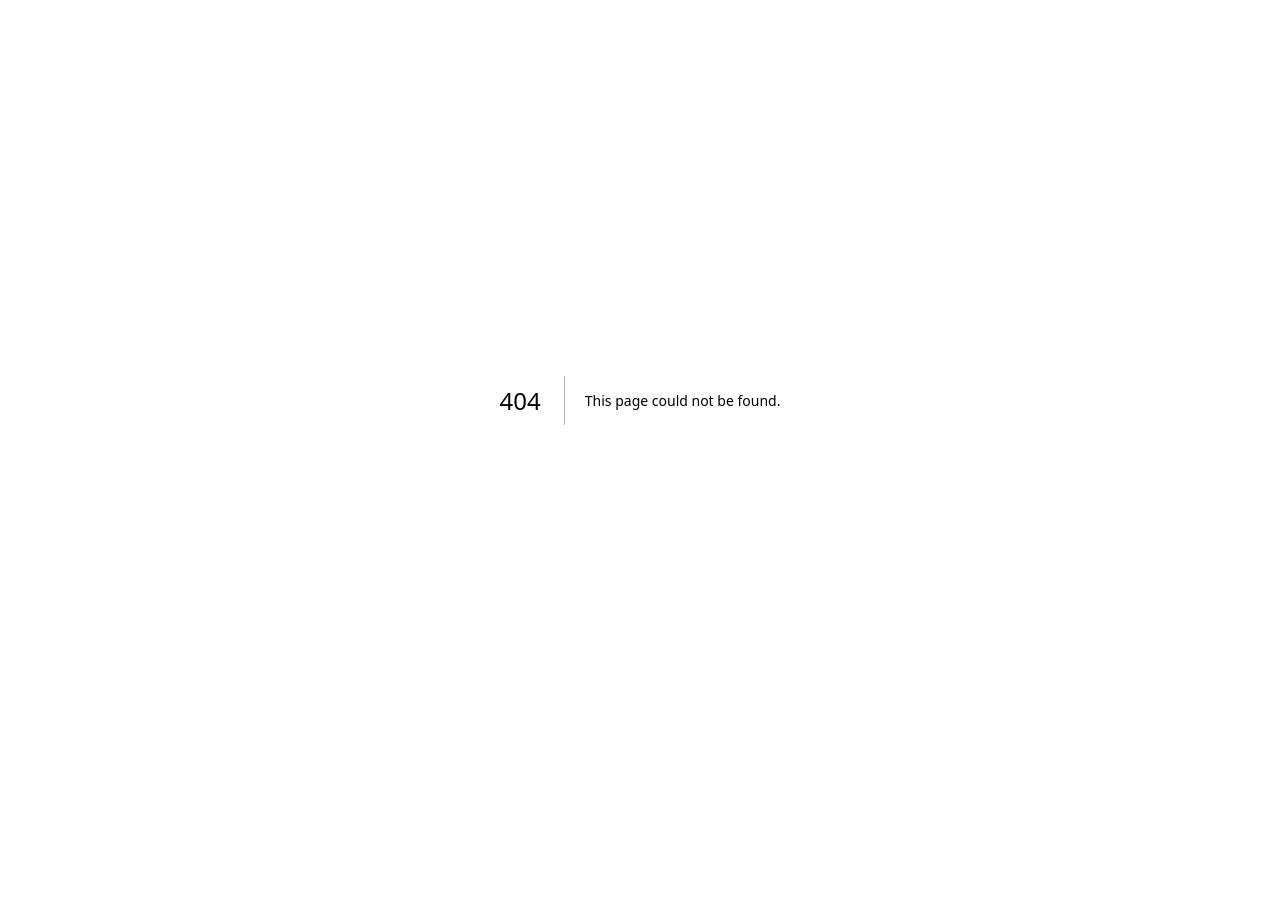
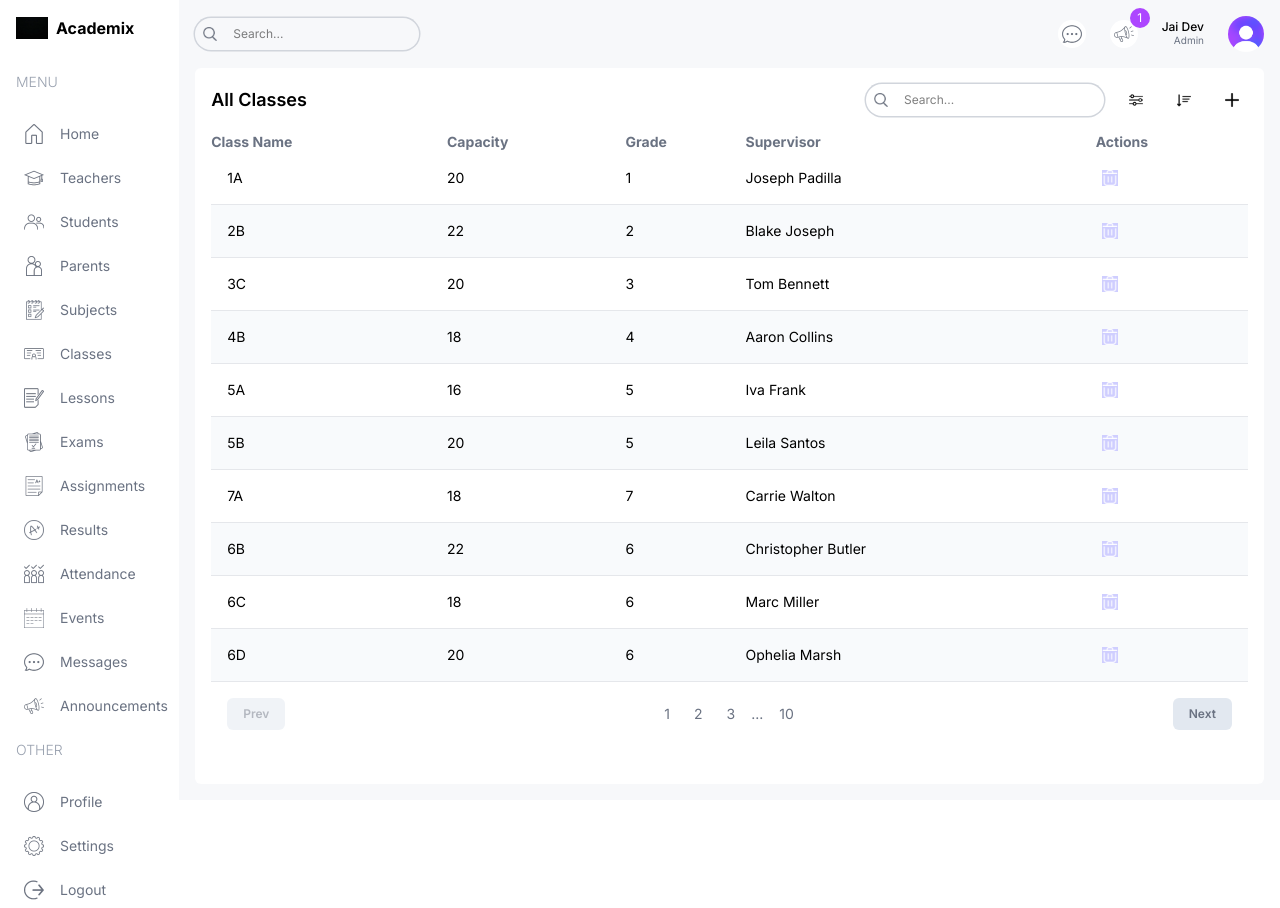
Before and after one commit to iampraneeth1116/Academix, a Next.js app: page /list/classes in a window 1280 px wide. Before the commit this address had no page. Before the commit the page ends 800 px from the top, so only its background shows below. Built offline with nearby package versions, Linux system fonts and the light colour scheme.

Commit message:
added classeslist

```diff
--- /dev/null
+++ b/src/app/(dashboard)/list/classes/page.tsx
@@ -0,0 +1,96 @@
+import Image from "next/image";
+import Pagination from "@/components/Pagination";
+import TableSearch from "@/components/TableSearch";
+import { classesData, role } from "@/lib/data";
+import Table from "@/components/Table";
+
+
+
+type Class = {
+  id: number;
+  name: string;
+  capacity: number;
+  grade: number;
+  supervisor: string;
+};
+
+const columns = [
+  {
+    header: "Class Name",
+    accessor: "name",
+  },
+  {
+    header: "Capacity",
+    accessor: "capacity",
+    className: "hidden md:table-cell",
+  },
+  {
+    header: "Grade",
+    accessor: "grade",
+    className: "hidden md:table-cell",
+  },
+  {
+    header: "Supervisor",
+    accessor: "supervisor",
+    className: "hidden md:table-cell",
+  },
+  {
+    header: "Actions",
+    accessor: "action",
+  },
+];
+
+const ClassListPage = () => {
+  const renderRow = (item: Class) => (
+    <tr
+      key={item.id}
+      className="border-b border-gray-200 even:bg-slate-50 text-sm hover:bg-aPurpleLight"
+    >
+      <td className="flex items-center gap-4 p-4">{item.name}</td>
+      <td className="hidden md:table-cell">{item.capacity}</td>
+      <td className="hidden md:table-cell">{item.grade}</td>
+      <td className="hidden md:table-cell">{item.supervisor}</td>
+      <td>
+        <div className="flex items-center gap-2">
+          {role === "admin" && (
+            <>
+        <button className="w-7 h-7 flex items-center justify-center rounded-full bg-aPurple">
+            <Image src="/delete.png" alt="" width={16} height={16} />
+           </button>
+            </>
+          )}
+        </div>
+      </td>
+    </tr>
+  );
+
+  return (
+    <div className="bg-white p-4 rounded-md flex-1 m-4 mt-0">
+      {/* TOP */}
+      <div className="flex items-center justify-between">
+        <h1 className="hidden md:block text-lg font-semibold">All Classes</h1>
+        <div className="flex flex-col md:flex-row items-center gap-4 w-full md:w-auto">
+          <TableSearch />
+          <div className="flex items-center gap-4 self-end">
+            <button className="w-8 h-8 flex items-center justify-center rounded-full bg-aYellow">
+              <Image src="/filter.png" alt="" width={14} height={14} />
+            </button>
+            <button className="w-8 h-8 flex items-center justify-center rounded-full bg-aYellow">
+              <Image src="/sort.png" alt="" width={14} height={14} />
+            </button>
+            {role === "admin" && (
+              <button className="w-8 h-8 flex items-center justify-center rounded-full bg-aYellow">
+                 <Image src="/plus.png" alt="" width={14} height={14} />
+            </button>)}
+          </div>
+        </div>
+      </div>
+      {/* LIST */}
+      <Table columns={columns} renderRow={renderRow} data={classesData} />
+      {/* PAGINATION */}
+      <Pagination />
+    </div>
+  );
+};
+
+export default ClassListPage;
```
